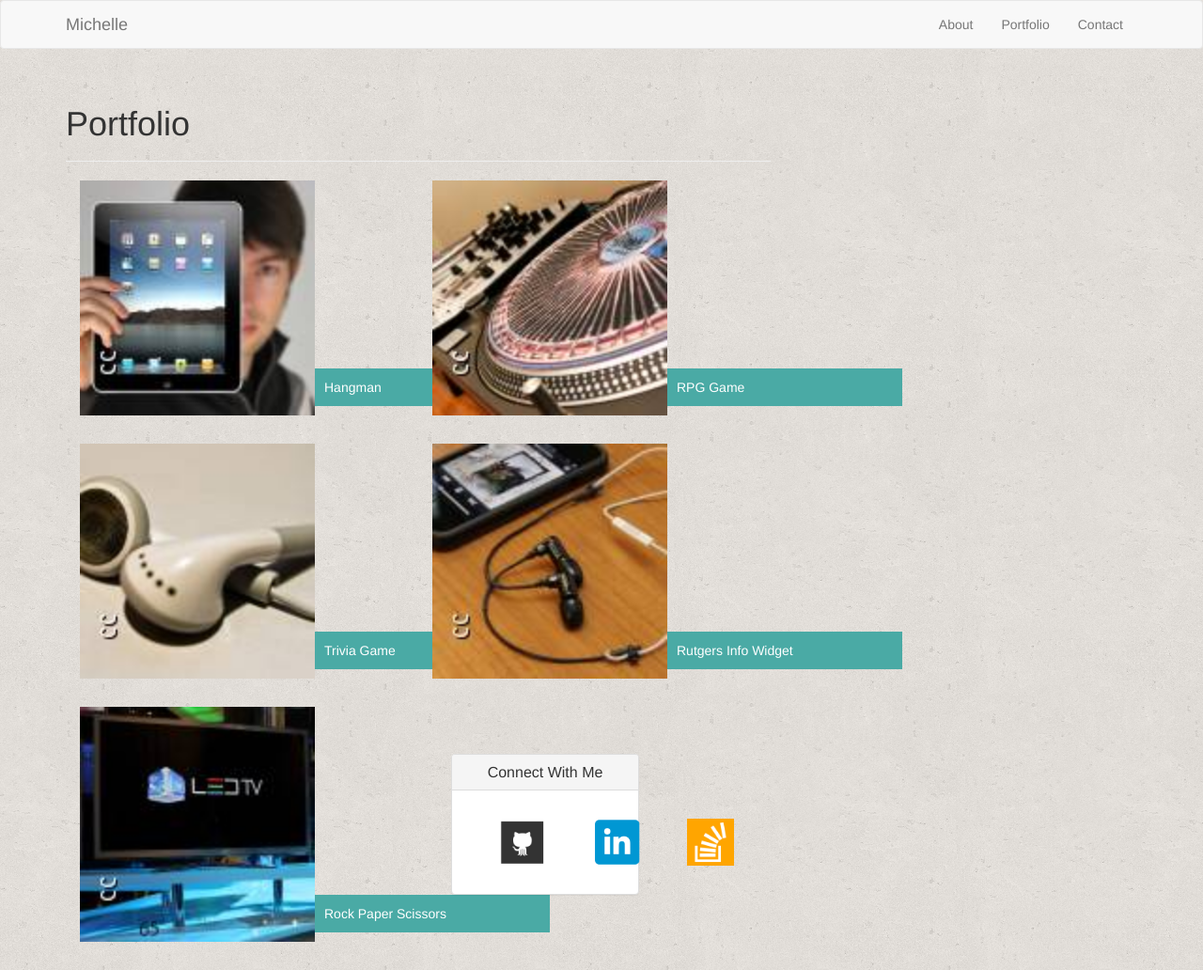
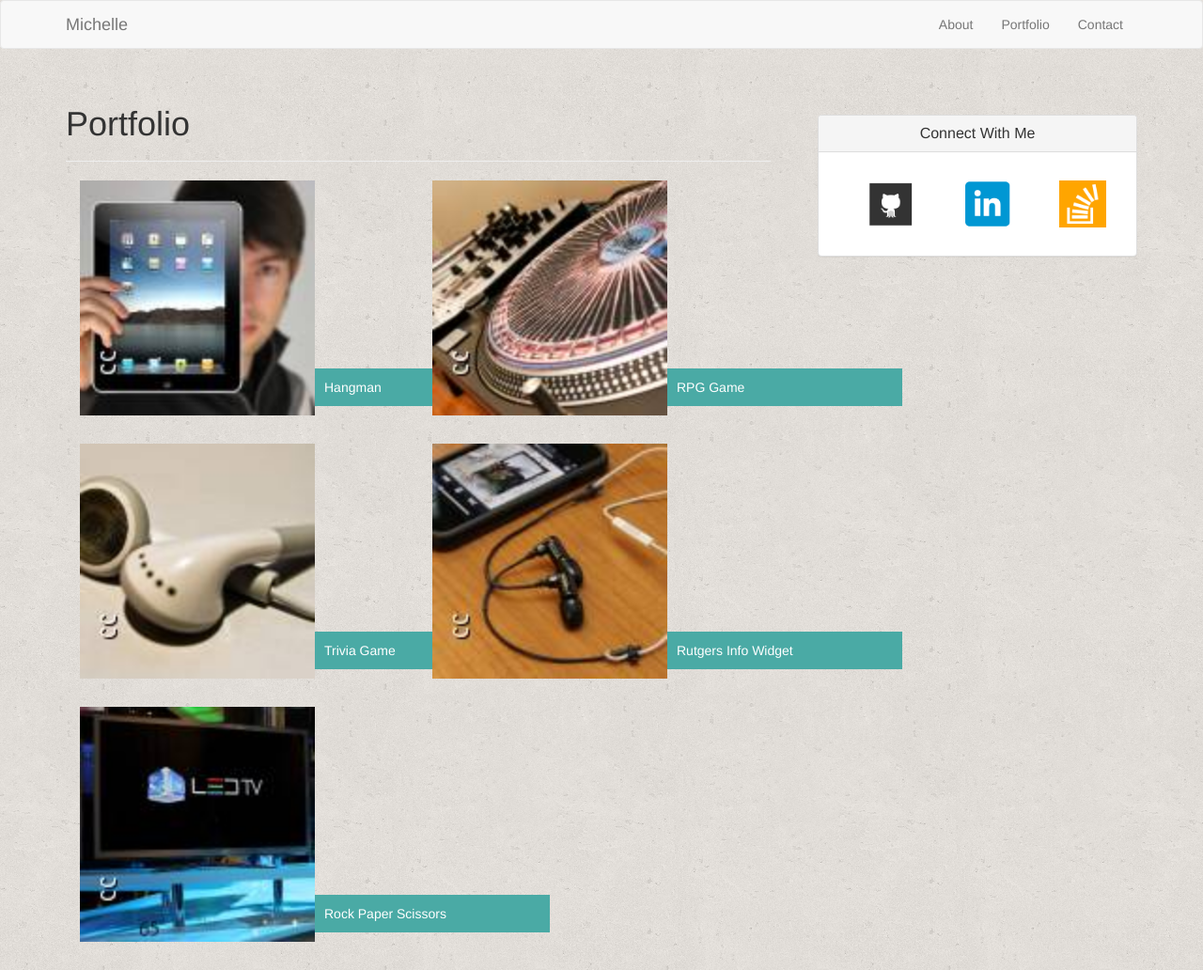
Before and after one commit to manneocampo/Bootstrap-Portfolio, a plain HTML site: page portfolio.html in a window 1280 px wide. Shown: the whole page at 94% size. Drawn offline with nearby package versions, Linux system fonts and the light colour scheme.

Commit message:
changes to portfolio

```diff
--- a/portfolio.html
+++ b/portfolio.html
@@ -33,7 +33,7 @@
 
 <div class="container">
 	<div class="row">
-		<div class="col-sm-8 col-sm-12">
+		<div class="col-sm-8">
 			<div class="page-header">
 				<h1>Portfolio</h1>
 			</div>
@@ -94,8 +94,8 @@
 
 				</div>
 			</div>
-
-		<div class="col-sm-4 col-sm-12">
+	</div>
+		<div class="col-sm-4">
 			<div class="panel panel-default">
   				<div class="panel-heading text-center">
    					 <h3 class="panel-title">Connect With Me</h3>
```
